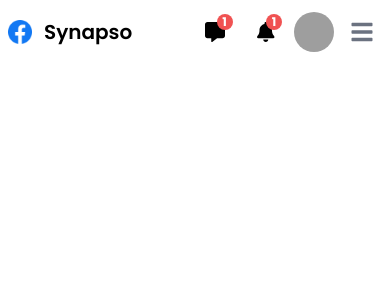
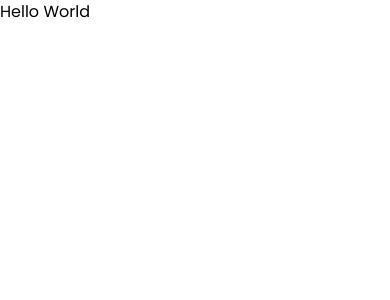
Before and after one commit to HarenaFiantso/Synapso-UI, a React (Vite) app: page / in a window 390 px wide. Shown: the top 300 px of the page. Built offline with nearby package versions, Linux system fonts and the light colour scheme; grey boxes are pictures that could not be loaded.

Commit message:
chore: Restructure the react project

```diff
--- /dev/null
+++ b/src/App.tsx
@@ -0,0 +1,7 @@
+export default function App() {
+  return (
+    <div>
+      Hello World
+    </div>
+  )
+}
--- a/src/additionalPages/ErrorPage.tsx
+++ /dev/null
@@ -1,41 +0,0 @@
-import { useRouteError } from "react-router-dom"
-
-interface Error {
-  statusText?: string
-  message?: string
-}
-
-export function ErrorPage() {
-  const error = useRouteError() as Error
-  console.error(error)
-
-  return (
-    <div className="lg:px-24 lg:py-24 md:py-20 md:px-44 px-4 py-24 items-center flex justify-center flex-col-reverse lg:flex-row md:gap-28 gap-16">
-      <div className="xl:pt-24 w-full xl:w-1/2 relative pb-12 lg:pb-0">
-        <div className="relative">
-          <div className="absolute">
-            <div className="">
-              <h1 className="my-2 text-gray-800 font-bold text-2xl">
-                Looks like you've found the doorway to the great nothing
-                <i> {error.statusText || error.message} </i>
-              </h1>
-              <p className="my-2 text-gray-800">
-                Sorry about that! Please visit our hompage to get where you need
-                to go.
-              </p>
-              <button className="sm:w-full lg:w-auto my-2 border rounded md py-4 px-8 text-center bg-indigo-600 text-white hover:bg-indigo-700 focus:outline-none focus:ring-2 focus:ring-indigo-700 focus:ring-opacity-50">
-                Take me there!
-              </button>
-            </div>
-          </div>
-          <div>
-            <img src="https://i.ibb.co/G9DC8S0/404-2.png" />
-          </div>
-        </div>
-      </div>
-      <div>
-        <img src="https://i.ibb.co/ck1SGFJ/Group.png" />
-      </div>
-    </div>
-  )
-}
--- a/src/components/NavbarComponent.tsx
+++ /dev/null
@@ -1,80 +0,0 @@
-"use client";
-
-import { Avatar, Dropdown, Navbar } from "flowbite-react";
-import { FontAwesomeIcon } from "@fortawesome/react-fontawesome";
-import { faHome, faUser, faUserGroup, faNetworkWired, faBell, faMessage } from "@fortawesome/free-solid-svg-icons";
-import facebookLogo from "../assets/facebookLogo.png";
-
-export default function NavbarComponent() {
-  const notificationIcon = (
-    <div className="relative inline-flex cursor-pointer items-center p-3 text-xl font-medium text-center focus:ring-4 focus:outline-none focus:ring-blue-300 dark:bg-blue-600 dark:hover:bg-blue-700 dark:focus:ring-blue-800">
-      <FontAwesomeIcon icon={faBell} />
-      <span className="sr-only">Notifications</span>
-      <div className="absolute inline-flex items-center justify-center w-4 h-4 text-xs font-bold text-white bg-red-500 rounded-full top-1 right-1 dark:border-gray-900">1</div>
-    </div>
-  );
-
-  const messageIcon = (
-    <div className="relative inline-flex cursor-pointer items-center p-3 text-xl font-medium text-center focus:ring-4 focus:outline-none focus:ring-blue-300 dark:bg-blue-600 dark:hover:bg-blue-700 dark:focus:ring-blue-800">
-      <FontAwesomeIcon icon={faMessage} />
-      <span className="sr-only">Notifications</span>
-      <div className="absolute inline-flex items-center justify-center w-4 h-4 text-xs font-bold text-white bg-red-500 rounded-full top-1 right-1 dark:border-gray-900">1</div>
-    </div>
-  );
-
-  return (
-    <Navbar>
-      <Navbar.Brand href="#">
-        <img
-          src={facebookLogo}
-          className="mr-3 h-6 sm:h-9"
-          alt="Flowbite React Logo"
-        />
-        <span className="self-center whitespace-nowrap text-xl font-semibold dark:text-white">
-          Synapso
-        </span>
-      </Navbar.Brand>
-      <div className="flex md:order-2 gap-2">
-        {messageIcon}
-        {notificationIcon}
-        <Dropdown
-          arrowIcon={false}
-          inline
-          label={
-            <Avatar
-              alt="User settings"
-              img="https://scontent.ftnr4-2.fna.fbcdn.net/v/t39.30808-6/391758655_892709545523539_7131545026706485083_n.jpg?_nc_cat=104&ccb=1-7&_nc_sid=5f2048&_nc_eui2=AeE3A_djzKitzfDBh9Ly-S3l4CvrDEMdvfLgK-sMQx298ln4yEHQIdGQvJNhBxLGV6r6UJFgkjBq7zQHTofeO16C&_nc_ohc=y3Cxgfl3YVkAX-7JRUw&_nc_zt=23&_nc_ht=scontent.ftnr4-2.fna&oh=00_AfC7z1DNp9JS1YkIg6hkm6uQaChH9Zy-wLVKylGOGQaXBw&oe=654B8262"
-              rounded
-            />
-          }
-        >
-          <Dropdown.Header>
-            <span className="block text-sm">Fiantso Harena</span>
-            <span className="block truncate text-sm font-medium">
-              fiantsorav@gmail.com
-            </span>
-          </Dropdown.Header>
-          <Dropdown.Item>Settings & Privacy</Dropdown.Item>
-          <Dropdown.Item>Help & Support</Dropdown.Item>
-          <Dropdown.Divider />
-          <Dropdown.Item>Sign out</Dropdown.Item>
-        </Dropdown>
-        <Navbar.Toggle />
-      </div>
-      <Navbar.Collapse className="text-darkGrey">
-        <Navbar.Link href="#" active className="active: text-midBlue hover:text-midBlue">
-          <FontAwesomeIcon icon={faHome} /> Home
-        </Navbar.Link>
-        <Navbar.Link href="#">
-          <FontAwesomeIcon icon={faUser} /> Profile
-        </Navbar.Link>
-        <Navbar.Link href="#">
-          <FontAwesomeIcon icon={faUserGroup} /> Group
-        </Navbar.Link>
-        <Navbar.Link href="#">
-          <FontAwesomeIcon icon={faNetworkWired} /> Live
-        </Navbar.Link>
-      </Navbar.Collapse>
-    </Navbar>
-  );
-}
--- a/src/main.tsx
+++ b/src/main.tsx
@@ -1,21 +1,10 @@
 import React from "react"
 import ReactDOM from "react-dom/client"
+import App from './App'
 import "./index.css"
-
-import { createBrowserRouter, RouterProvider } from "react-router-dom"
-import Home from "./pages/Home"
-import { ErrorPage } from "./additionalPages/ErrorPage"
-
-const router = createBrowserRouter([
-  {
-    path: "/",
-    element: <Home />,
-    errorElement: <ErrorPage />,
-  },
-])
 
 ReactDOM.createRoot(document.getElementById("root")!).render(
   <React.StrictMode>
-    <RouterProvider router={router} />
+    <App/>
   </React.StrictMode>
 )
--- a/src/pages/Home.tsx
+++ /dev/null
@@ -1,5 +0,0 @@
-import NavbarComponent from "../components/NavbarComponent";
-
-export default function Home() {
-  return <div> <NavbarComponent /> </div>
-}
```
Also changed, not shown: src/assets/facebookLogo.png (deleted).
